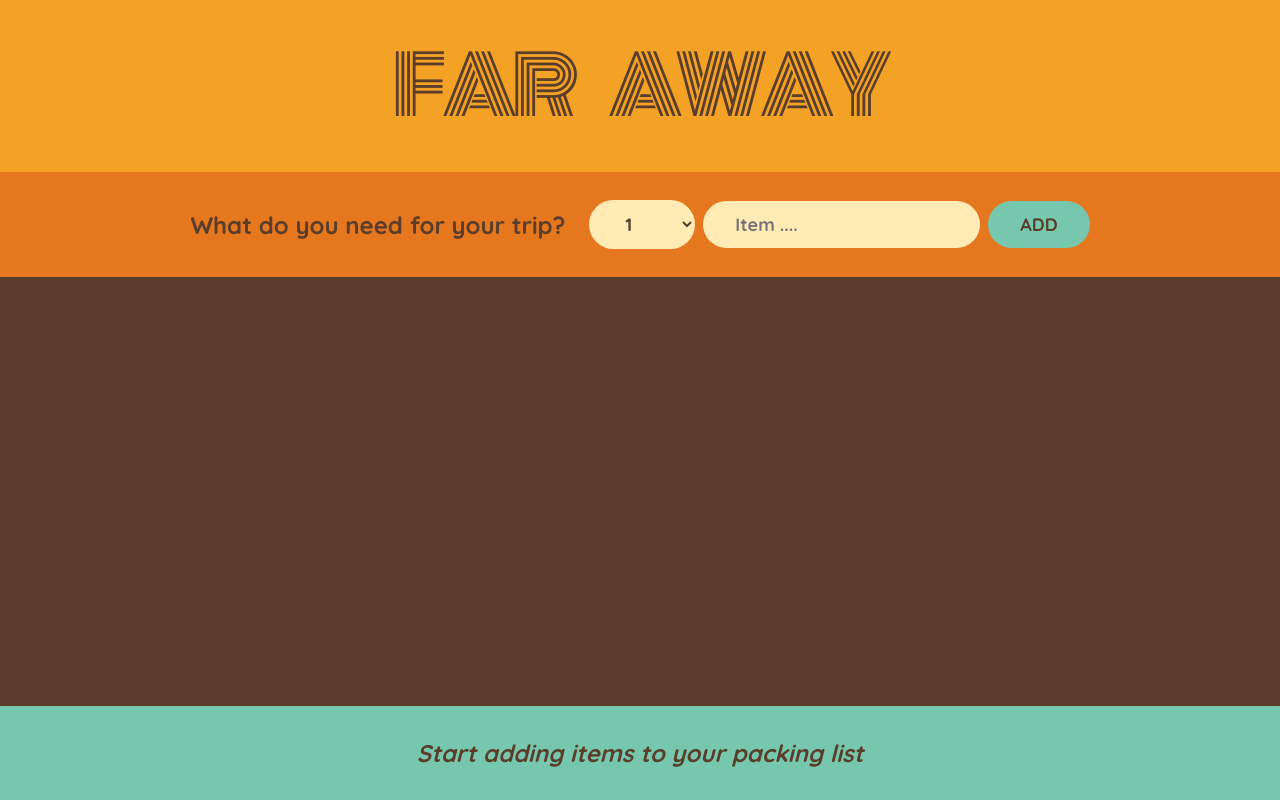
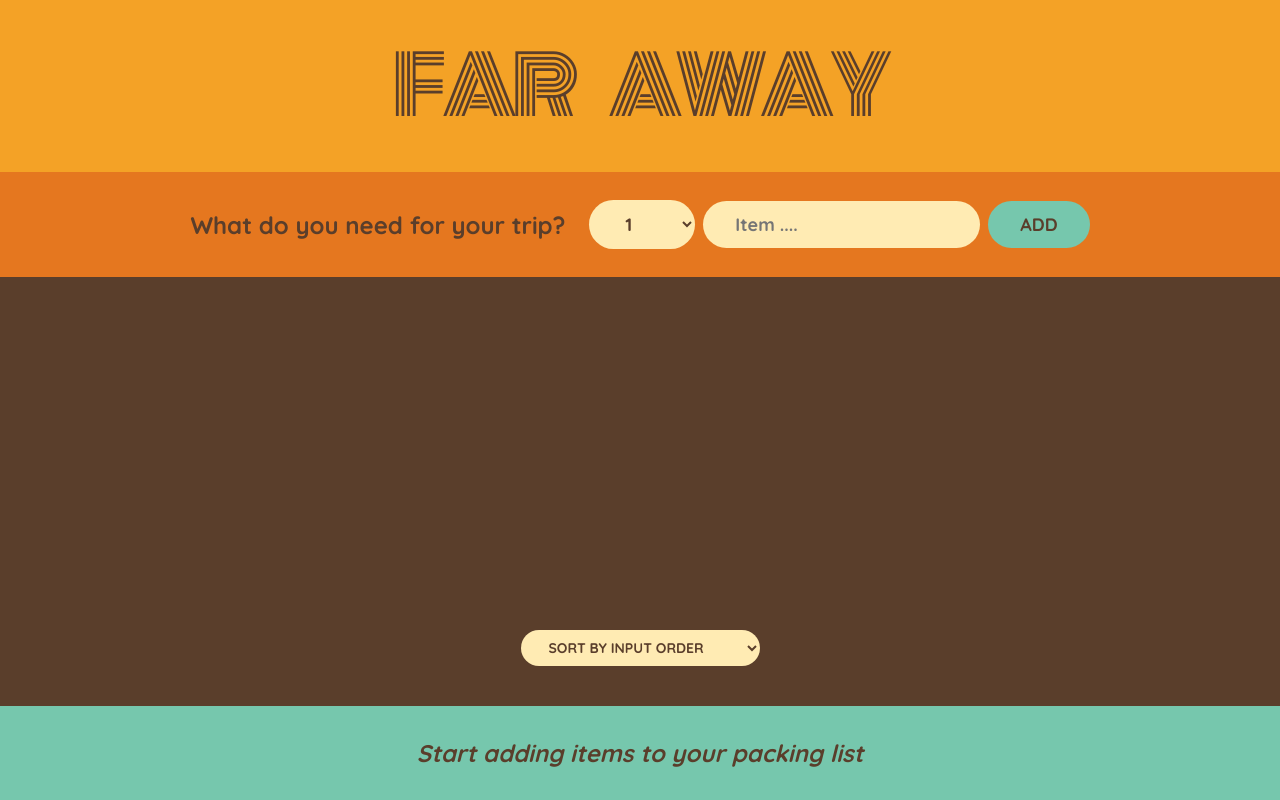
Before and after one commit to constRoy24/travel_list, a React (Vite) app: page / in a window 1280 px wide. Built offline with nearby package versions, Linux system fonts and the light colour scheme.

Commit message:
Sorting Items

```diff
--- a/src/PackingList.jsx
+++ b/src/PackingList.jsx
@@ -1,11 +1,24 @@
+import { useState } from "react";
 import Item from "./Item";
 
 const PackingList = ({ items, onDeleteItem, onToggleItem }) => {
+  const [sortby, setSortby] = useState("input");
+  let sortedItems;
+  if (sortby === "input") sortedItems = items;
+  if (sortby === "description")
+    sortedItems = items
+      .slice()
+      .sort((a, b) => a.description.localeCompare(b.description));
+
+  if (sortby === "packed")
+    sortedItems = items
+      .slice()
+      .sort((a, b) => Number(a.packed) - Number(b.packed));
   return (
     <>
       <div className="list">
         <ul>
-          {items.map((item) => (
+          {sortedItems.map((item) => (
             <Item
               onDeleteItem={onDeleteItem}
               onToggleItem={onToggleItem}
@@ -14,6 +27,13 @@
             />
           ))}
         </ul>
+        <div className="actions">
+          <select value={sortby} onChange={(e) => setSortby(e.target.value)}>
+            <option value="input">Sort by input order</option>
+            <option value="description">Sort by description</option>
+            <option value="packed">Sort by packed status</option>
+          </select>
+        </div>
       </div>
     </>
   );
```
